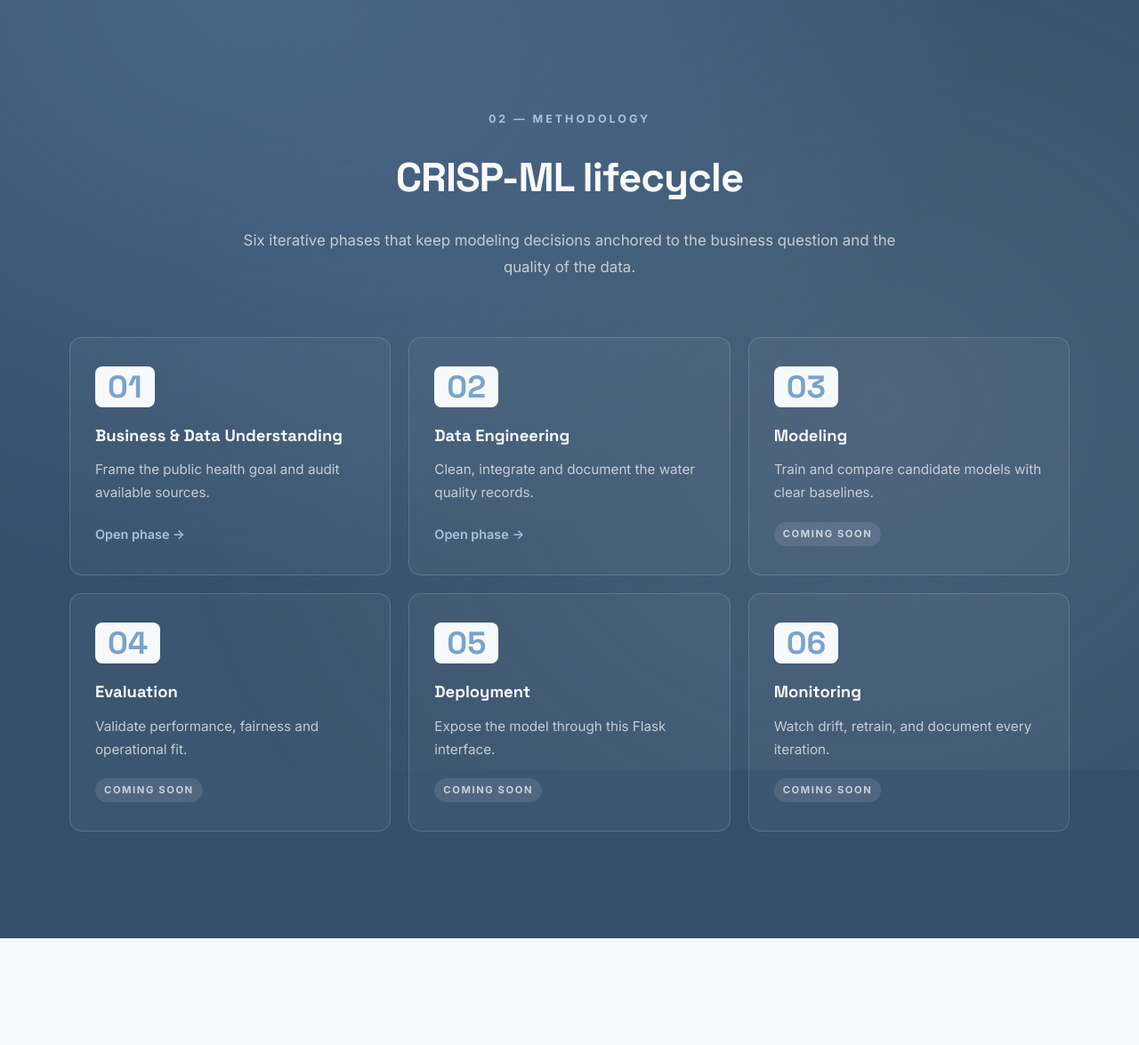
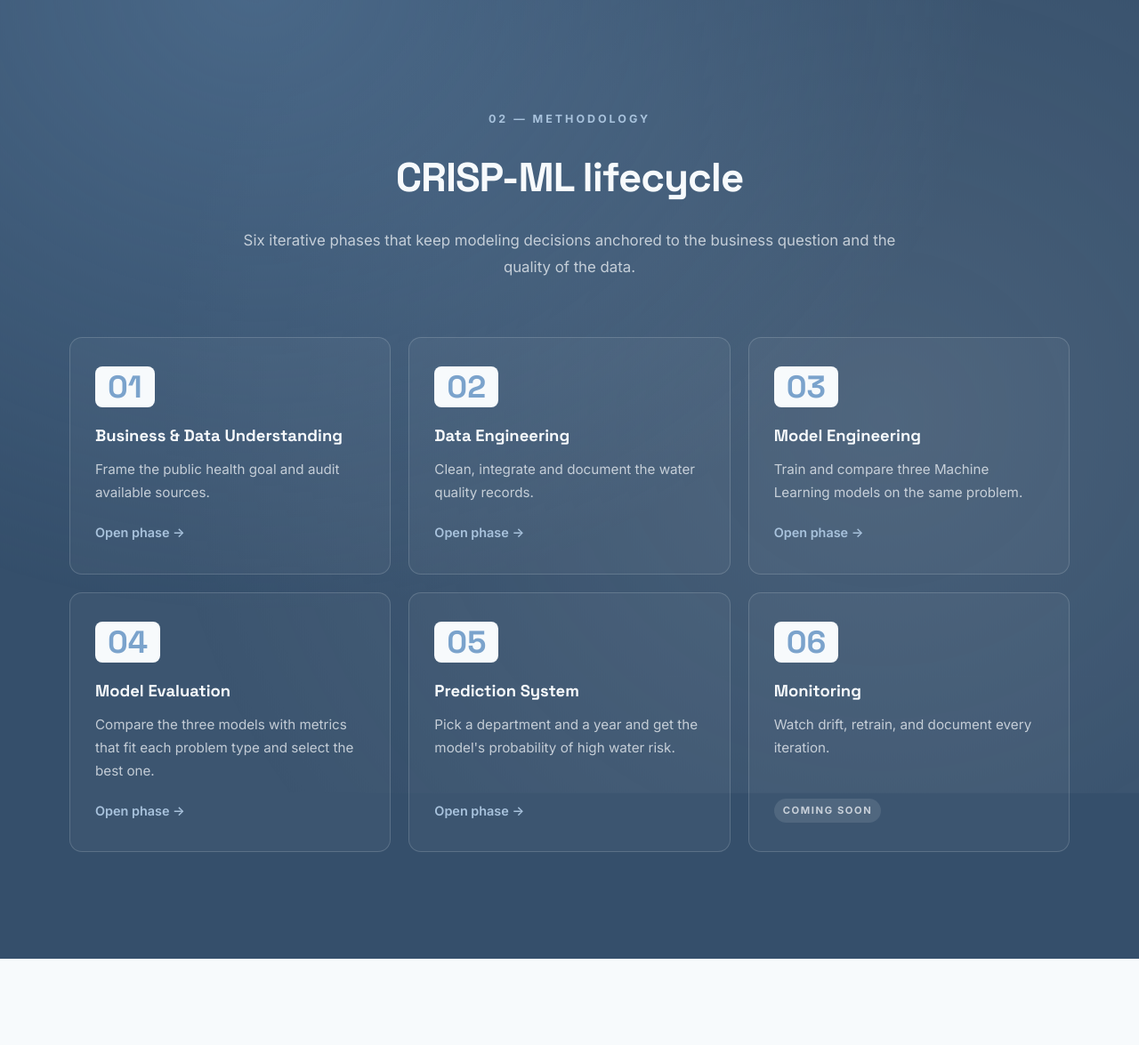
Before and after one commit to MRPoIlo/Machine_Learning_Project, a Flask app: page / in a window 1280 px wide. Shown: the part 1742-2917 px from the top of the page at 89% size. Run offline with Flask 3, Linux system fonts and the light colour scheme; parts of the project's set-up code (start-up, migrations or seed data) failed here and were passed over.

Commit message:
Wire Phase 3/4/5 cards on home and update Phase 2 footer link
Activates the Model Engineering, Model Evaluation and Prediction System
  cards on the home page and updates the Phase 2 footer to point at the new Model Engineering page.

```diff
--- a/templates/index.html
+++ b/templates/index.html
@@ -97,23 +97,23 @@
                     <p>Clean, integrate and document the water quality records.</p>
                     <a href="{{ url_for('phase_2') }}" class="phases__link">Open phase →</a>
                 </li>
-                <li class="phases__item phases__item--soon">
+                <li class="phases__item">
                     <span class="phases__number">03</span>
-                    <h3 class="phases__title">Modeling</h3>
-                    <p>Train and compare candidate models with clear baselines.</p>
-                    <span class="phases__status">Coming soon</span>
+                    <h3 class="phases__title">Model Engineering</h3>
+                    <p>Train and compare three Machine Learning models on the same problem.</p>
+                    <a href="{{ url_for('phase_3') }}" class="phases__link">Open phase →</a>
                 </li>
-                <li class="phases__item phases__item--soon">
+                <li class="phases__item">
                     <span class="phases__number">04</span>
-                    <h3 class="phases__title">Evaluation</h3>
-                    <p>Validate performance, fairness and operational fit.</p>
-                    <span class="phases__status">Coming soon</span>
+                    <h3 class="phases__title">Model Evaluation</h3>
+                    <p>Compare the three models with metrics that fit each problem type and select the best one.</p>
+                    <a href="{{ url_for('phase_4') }}" class="phases__link">Open phase →</a>
                 </li>
-                <li class="phases__item phases__item--soon">
+                <li class="phases__item">
                     <span class="phases__number">05</span>
-                    <h3 class="phases__title">Deployment</h3>
-                    <p>Expose the model through this Flask interface.</p>
-                    <span class="phases__status">Coming soon</span>
+                    <h3 class="phases__title">Prediction System</h3>
+                    <p>Pick a department and a year and get the model's probability of high water risk.</p>
+                    <a href="{{ url_for('phase_5') }}" class="phases__link">Open phase →</a>
                 </li>
                 <li class="phases__item phases__item--soon">
                     <span class="phases__number">06</span>
--- a/templates/methodology/phase_2.html
+++ b/templates/methodology/phase_2.html
@@ -103,7 +103,7 @@
 
                 <div class="phase-footer-nav">
                     <a href="{{ url_for('phase_1') }}" class="btn btn--ghost-dark">← Phase 1 · Business &amp; Data</a>
-                    <a href="{{ url_for('phase_3') }}" class="btn btn--primary">Phase 3 K-means →</a>
+                    <a href="{{ url_for('phase_3') }}" class="btn btn--primary">Phase 3 · Model Engineering →</a>
                 </div>
             </div>
         </div>
```
